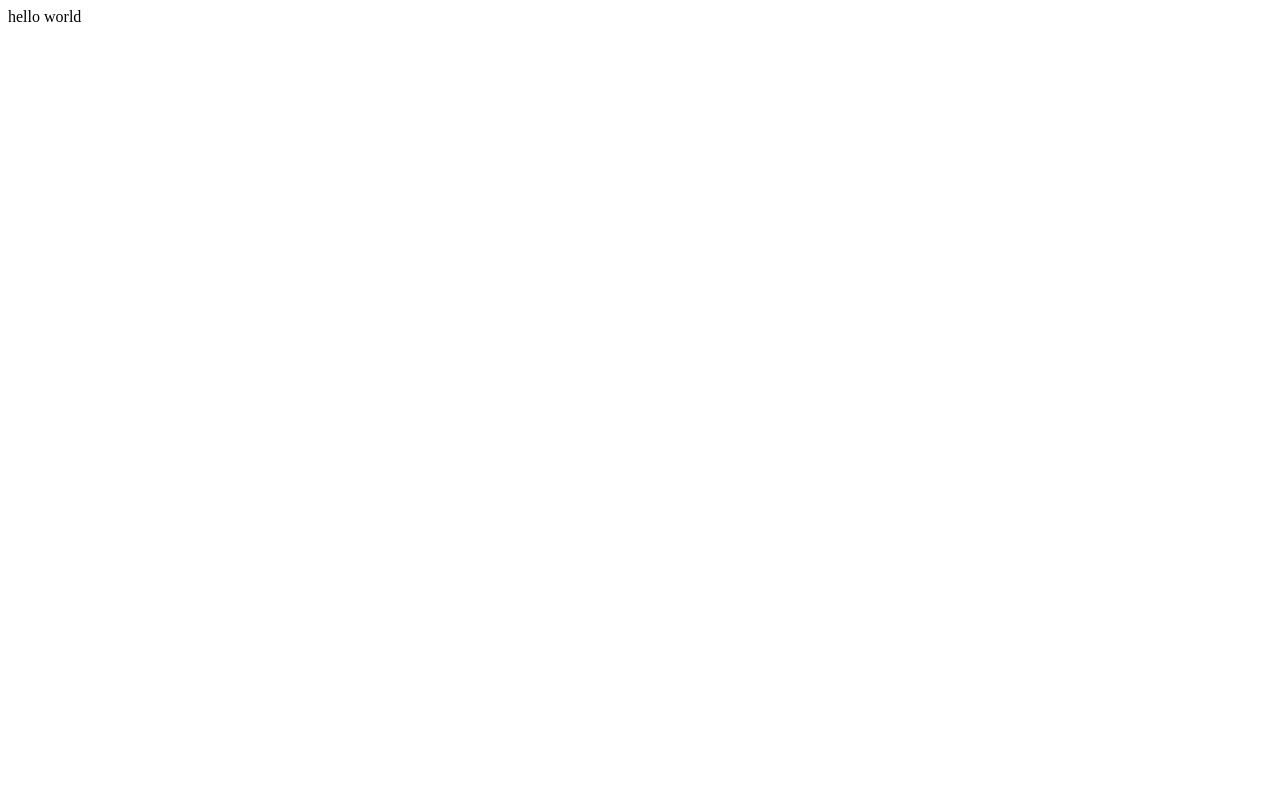
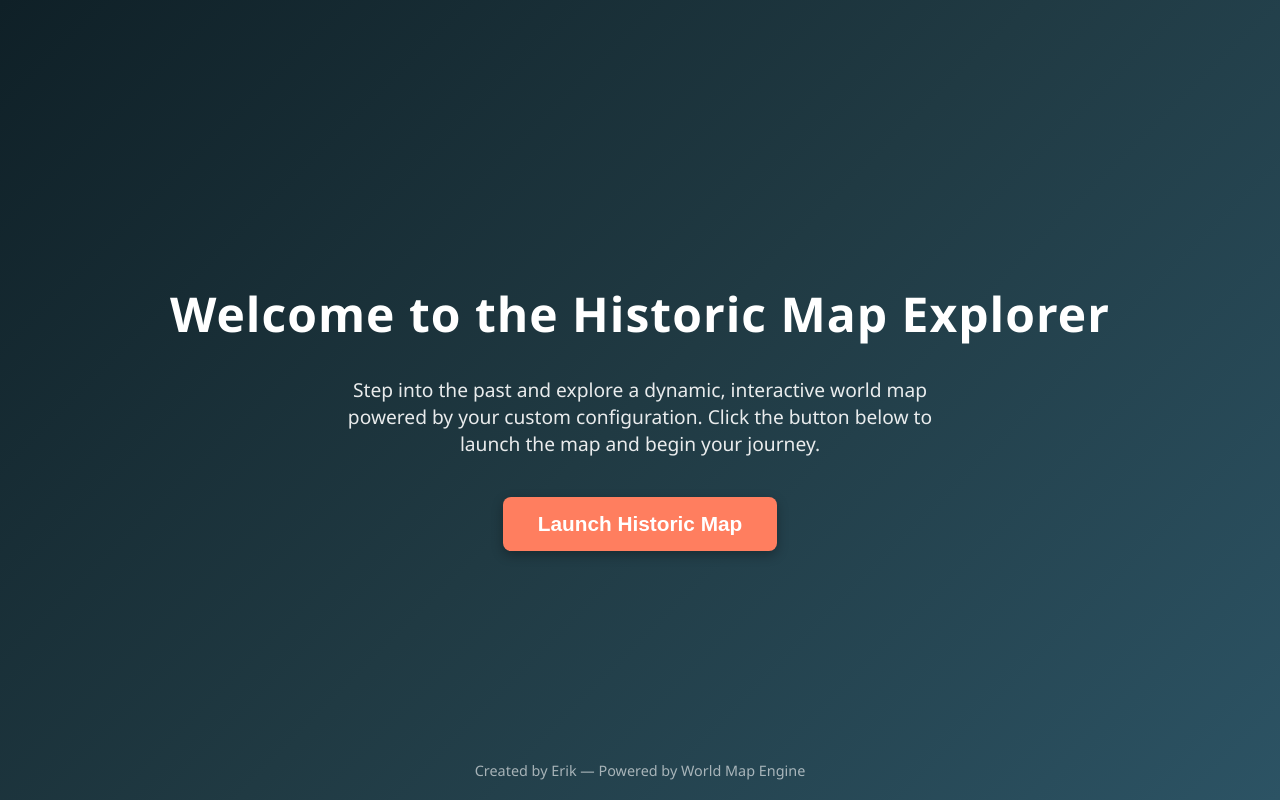
Before and after one commit to eriksoeb/test, a plain HTML site: page index.html in a window 1280 px wide. Drawn offline with Linux system fonts and the light colour scheme.

Commit message:
Update index.html

```diff
--- a/index.html
+++ b/index.html
@@ -1 +1,82 @@
-hello world
+<!DOCTYPE html>
+<html lang="en">
+<head>
+<meta charset="UTF-8" />
+<meta name="viewport" content="width=device-width, initial-scale=1.0" />
+<title>Historic Map Explorer</title>
+
+<style>
+    body {
+        margin: 0;
+        font-family: "Segoe UI", Arial, sans-serif;
+        background: linear-gradient(135deg, #0f2027, #203a43, #2c5364);
+        color: #fff;
+        display: flex;
+        flex-direction: column;
+        align-items: center;
+        justify-content: center;
+        height: 100vh;
+        text-align: center;
+    }
+
+    h1 {
+        font-size: 3rem;
+        margin-bottom: 10px;
+        letter-spacing: 1px;
+    }
+
+    p {
+        font-size: 1.2rem;
+        max-width: 600px;
+        opacity: 0.9;
+        margin-bottom: 40px;
+    }
+
+    .btn {
+        padding: 15px 35px;
+        font-size: 1.3rem;
+        font-weight: bold;
+        color: #fff;
+        background: #ff7e5f;
+        border: none;
+        border-radius: 8px;
+        cursor: pointer;
+        transition: 0.25s ease;
+        box-shadow: 0 4px 12px rgba(0,0,0,0.3);
+    }
+
+    .btn:hover {
+        background: #feb47b;
+        transform: translateY(-3px);
+        box-shadow: 0 6px 18px rgba(0,0,0,0.35);
+    }
+
+    footer {
+        position: absolute;
+        bottom: 20px;
+        font-size: 0.9rem;
+        opacity: 0.6;
+    }
+</style>
+</head>
+
+<body>
+
+    <h1>Welcome to the Historic Map Explorer</h1>
+    <p>
+        Step into the past and explore a dynamic, interactive world map powered by your custom configuration.
+        Click the button below to launch the map and begin your journey.
+    </p>
+
+    <button class="btn" onclick="openMap()">Launch Historic Map</button>
+
+    <footer>Created by Erik — Powered by World Map Engine</footer>
+
+<script>
+function openMap() {
+    window.location.href = "https://www.eriksberg.no/Maps/World/?config=https://raw.githubusercontent.com/eriksoeb/test/main/test.json";
+}
+</script>
+
+</body>
+</html>
```
